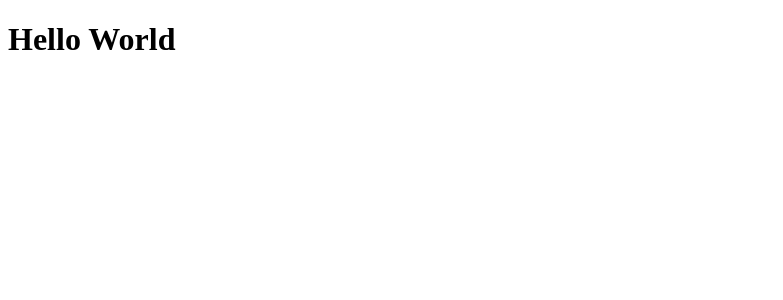
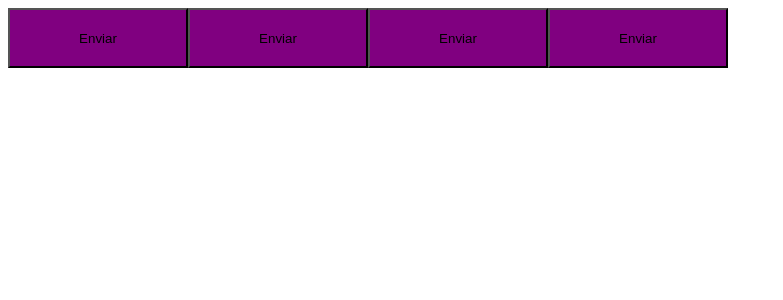
Before and after one commit to Rafeso/IgniteTimer, a React (Vite) app: page / in a window 1280 px wide. Shown: the top 300 px of the page, without its empty margins (0-783 px from the left). Built offline with nearby package versions, Linux system fonts and the light colour scheme.

Commit message:
Commit: Estrutura da aplicação - Configurando temas

```diff
--- a/src/App.tsx
+++ b/src/App.tsx
@@ -1,5 +1,14 @@
+import { ThemeProvider } from "styled-components";
+import { Button } from "./components/Button";
+import { defaultTheme } from "./styles/themes/default";
+
 export function App() {
   return (
-   <h1>Hello World</h1>
+   <ThemeProvider theme={defaultTheme}>
+      <Button variant="primary"/>
+      <Button variant="secondary"/>
+      <Button variant="danger"/>
+      <Button/>
+   </ThemeProvider>
   )
 }
--- a/src/components/Button.styles.ts
+++ b/src/components/Button.styles.ts
@@ -7,10 +7,21 @@
 }
 
 const ButtonVariants = {
-
+   primary: 'purple',
+   secondary: 'orange',
+   danger:'red',
+   success: 'green',
 }
 
 export const ButtonContainer = styled.button<ButtonContainerProps>`
    width: 180px;
    height: 60px;
+
+   background-color: ${props => props.theme.primary}
+
+/* ${props => {
+      return css`
+         background-color: ${ButtonVariants[props.variant]};
+      `
+   }} */
 `
--- /dev/null
+++ b/src/styles/themes/default.ts
@@ -0,0 +1,4 @@
+export const defaultTheme = {
+   primary: 'purple',
+   secondary: 'orange',
+}
```
